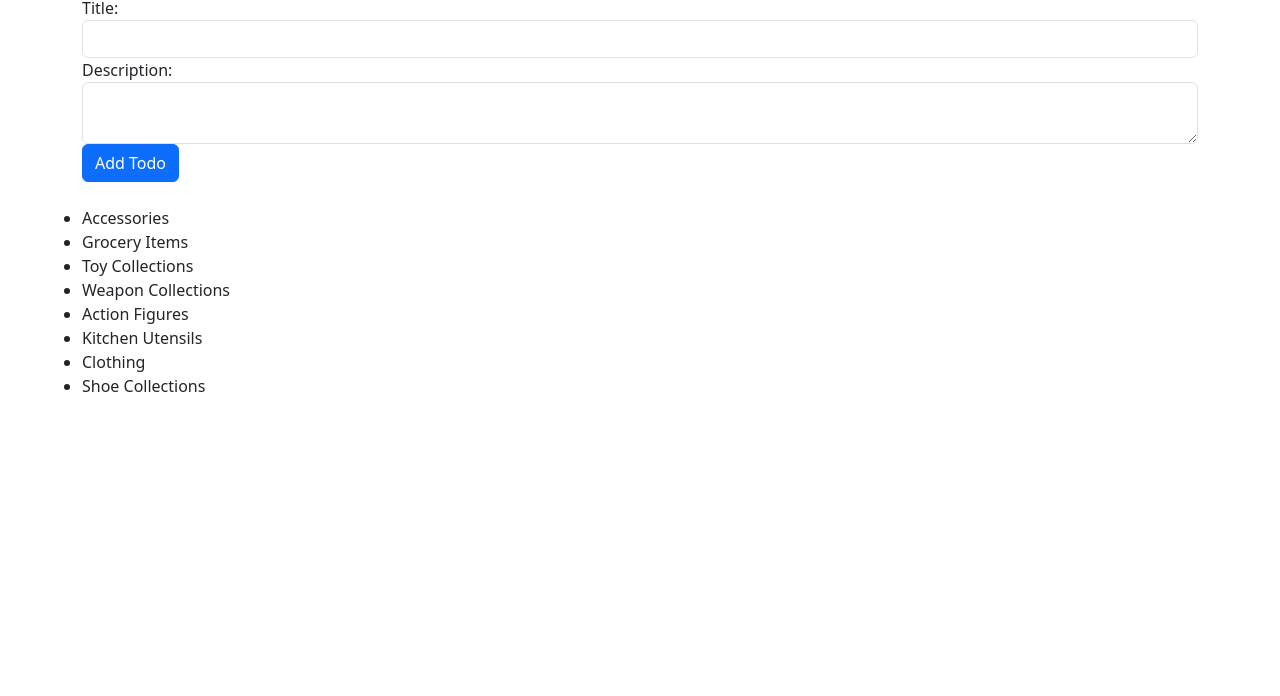
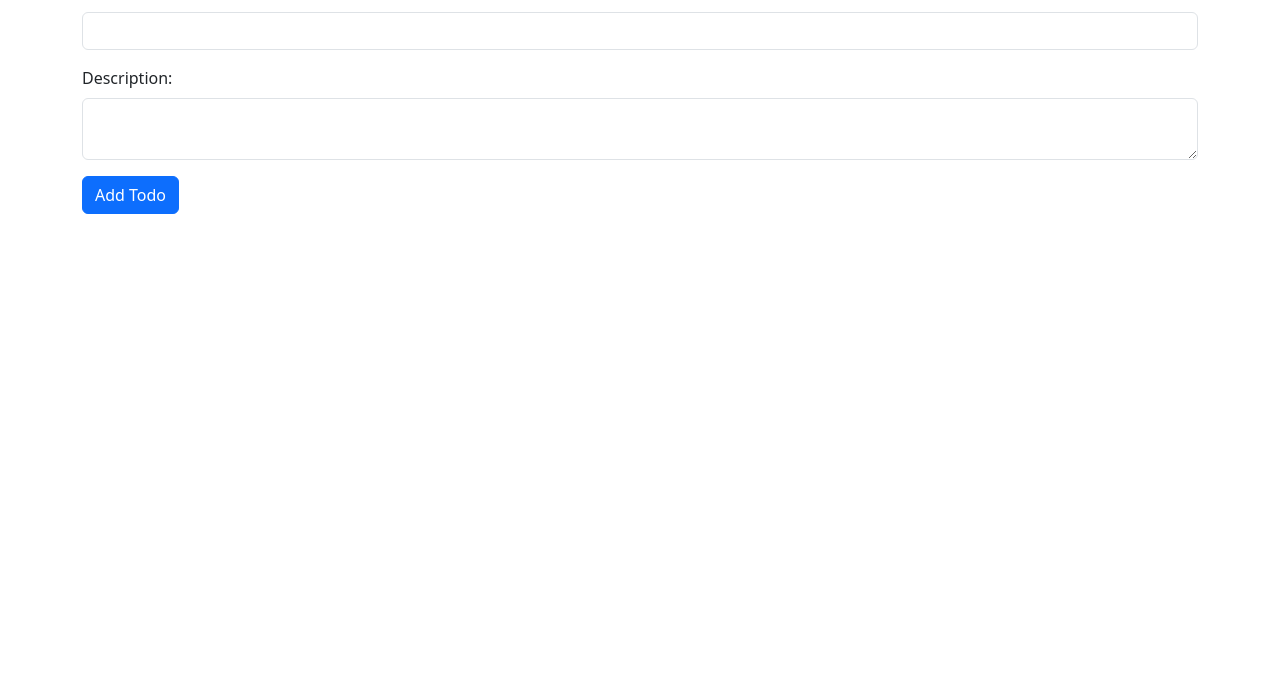
Before and after one commit to Thailantis/week7-JavaScript, a plain HTML site: page index.html in a window 1280 px wide. Shown: the part 104-800 px from the top of the page. Drawn offline with nearby package versions, Linux system fonts and the light colour scheme.

Commit message:
Update index.html

```diff
--- a/index.html
+++ b/index.html
@@ -1,4 +1,4 @@
-!DOCTYPE html>
+<!DOCTYPE html>
 <html lang="en">
 <head>
     <meta charset="UTF-8">
@@ -12,30 +12,20 @@
 <body>
     <div class="container">
         <h1>Todo Application</h1>
-        <form id="todo-form">
-            <div class="form-group">
-                <label for="title">Title:</label>
-                <input type="text" class="form-control" id="title" required>
+        <form id="todo-form" class="mt-3">
+            <div class="mb-3">
+                <label for="titleInput" class="form-label">Title:</label>
+                <input type="text" class="form-control" id="titleInput" required>
             </div>
-            <div class="form-group">
-                <label for="description">Description:</label>
-                <textarea class="form-control" id="description" required></textarea>
+            <div class="mb-3">
+                <label for="descriptionInput" class="form-label">Description:</label>
+                <textarea class="form-control" id="descriptionInput" required></textarea>
             </div>
             <button type="submit" class="btn btn-primary">Add Todo</button>
         </form>
-        <ul id="todo-list" class="list-group mt-4">
-            <li>Accessories</li>
-            <li>Grocery Items</li>
-            <li>Toy Collections</li>
-            <li>Weapon Collections</li>
-            <li>Action Figures</li>
-            <li>Kitchen Utensils</li>
-            <li>Clothing</li>
-            <li>Shoe Collections</li>
-        </ul>
+        <ul id="todo-list" class="list-group mt-4"></ul>
     </div>
 
-    <script src="https://cdn.jsdelivr.net/npm/bootstrap@5.3.0-alpha3/dist/css/bootstrap.min.css"></script>
     <script src="week7_HW3.js"></script>
 </body>
 </html>
```
